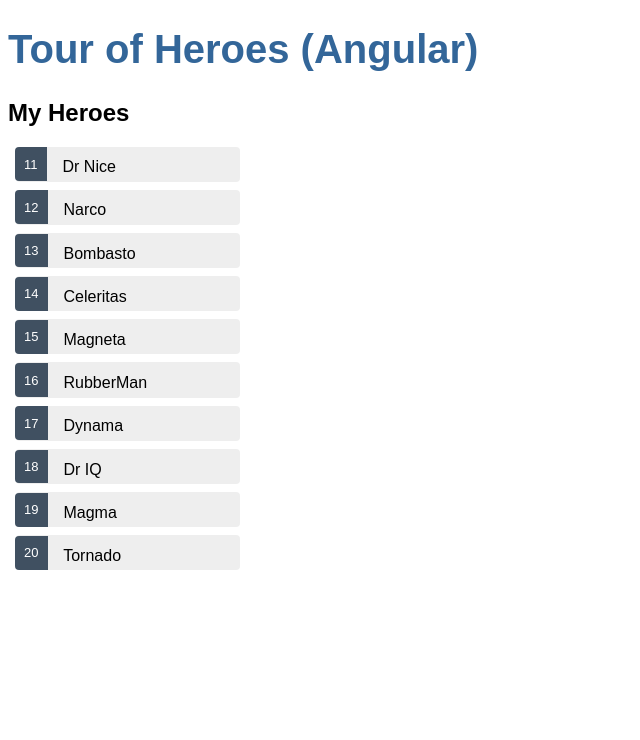
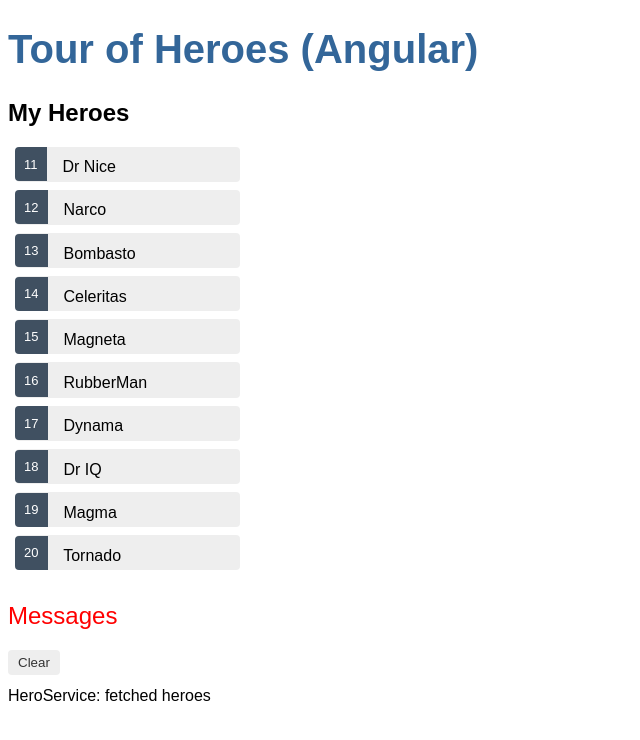
Before and after one commit to myroslav-bakuta/angular-tour-of-heroes, an Angular app: page / in a window 1280 px wide. Shown: the top 740 px of the page, without its empty margins (0-640 px from the left). Built offline with nearby package versions, Linux system fonts and the light colour scheme.

Commit message:
Add Services

```diff
--- a/src/app/app.component.html
+++ b/src/app/app.component.html
@@ -1,2 +1,3 @@
 <h1>{{title}}</h1>
 <app-heroes></app-heroes>
+<app-messages></app-messages>
--- a/src/app/app.module.ts
+++ b/src/app/app.module.ts
@@ -6,12 +6,14 @@
 import { HeroesComponent } from './heroes/heroes.component';
 import { FormsModule } from "@angular/forms";
 import { HeroDetailComponent } from './hero-detail/hero-detail.component';
+import { MessagesComponent } from './messages/messages.component';
 
 @NgModule({
   declarations: [
     AppComponent,
     HeroesComponent,
-    HeroDetailComponent
+    HeroDetailComponent,
+    MessagesComponent
   ],
     imports: [
         BrowserModule,
--- a/src/app/hero.service.ts
+++ b/src/app/hero.service.ts
@@ -1,9 +1,18 @@
 import { Injectable } from '@angular/core';
+import { Hero } from "./hero";
+import { HEROES } from "./mock-heroes";
+import { MessageService } from "./message.service";
+import {Observable, of} from "rxjs";
 
 @Injectable({
   providedIn: 'root'
 })
 export class HeroService {
 
-  constructor() { }
+  constructor(private messageService: MessageService) { }
+
+  getHeroes(): Observable<Hero[]> {
+    this.messageService.add('HeroService: fetched heroes');
+    return of(HEROES);
+  }
 }
--- a/src/app/heroes/heroes.component.ts
+++ b/src/app/heroes/heroes.component.ts
@@ -1,6 +1,8 @@
 import { Component, OnInit } from '@angular/core';
-import {HEROES} from "../mock-heroes";
+// import {HEROES} from "../mock-heroes";
 import {Hero} from "../hero";
+import {HeroService} from "../hero.service";
+import {MessageService} from "../message.service";
 
 @Component({
   selector: 'app-heroes',
@@ -9,15 +11,22 @@
 })
 export class HeroesComponent implements OnInit {
 
-  heroes = HEROES;
+  // heroes = HEROES;
+  heroes: Hero[];
   selectedHero: Hero;
 
-  constructor() { }
+  constructor(private heroService: HeroService, private messageService: MessageService) { }
 
   ngOnInit(): void {
+    this.getHeroes();
   }
 
   onSelect(hero: Hero): void {
     this.selectedHero = hero;
+    this.messageService.add(`HeroService: Selected hero id=${hero.id}`);
+  }
+
+  getHeroes(): void {
+    this.heroService.getHeroes().subscribe(heroes => this.heroes = heroes);
   }
 }
--- /dev/null
+++ b/src/app/message.service.ts
@@ -0,0 +1,18 @@
+import { Injectable } from '@angular/core';
+
+@Injectable({
+  providedIn: 'root'
+})
+export class MessageService {
+  messages: string[] = [];
+
+  add(message: string) {
+    this.messages.push(message);
+  }
+
+  clear() {
+    this.messages = [];
+  }
+
+  constructor() { }
+}
--- /dev/null
+++ b/src/app/messages/messages.component.html
@@ -0,0 +1,5 @@
+<div *ngIf="messageService.messages.length">
+  <h2>Messages</h2>
+  <button class="clear" (click)="messageService.clear()">Clear</button>
+  <div *ngFor="let message of messageService.messages"> {{message}} </div>
+</div>
--- /dev/null
+++ b/src/app/messages/messages.component.scss
@@ -0,0 +1,36 @@
+h2 {
+  color: red;
+  font-family: Arial, Helvetica, sans-serif;
+  font-weight: lighter;
+}
+
+body {
+  margin: 2em;
+}
+
+body, input[text], button {
+  color: crimson;
+  font-family: Cambria, Georgia;
+}
+
+button.clear {
+  font-family: Arial;
+  background-color: #eee;
+  border: none;
+  padding: 5px 10px;
+  border-radius: 4px;
+  cursor: pointer;
+  cursor: hand;
+  color: #333;
+  margin-bottom: 12px;
+}
+
+button:hover {
+  background-color: #cfd8dc;
+}
+
+button:disabled {
+  background-color: #eee;
+  color: #aaa;
+  cursor: auto;
+}
--- /dev/null
+++ b/src/app/messages/messages.component.ts
@@ -0,0 +1,16 @@
+import { Component, OnInit } from '@angular/core';
+import { MessageService } from "../message.service";
+
+@Component({
+  selector: 'app-messages',
+  templateUrl: './messages.component.html',
+  styleUrls: ['./messages.component.scss']
+})
+export class MessagesComponent implements OnInit {
+
+  constructor(public messageService: MessageService) { }
+
+  ngOnInit(): void {
+  }
+
+}
```
Also changed, not shown: 2 other files (tests, documents, lock files or other folders).
